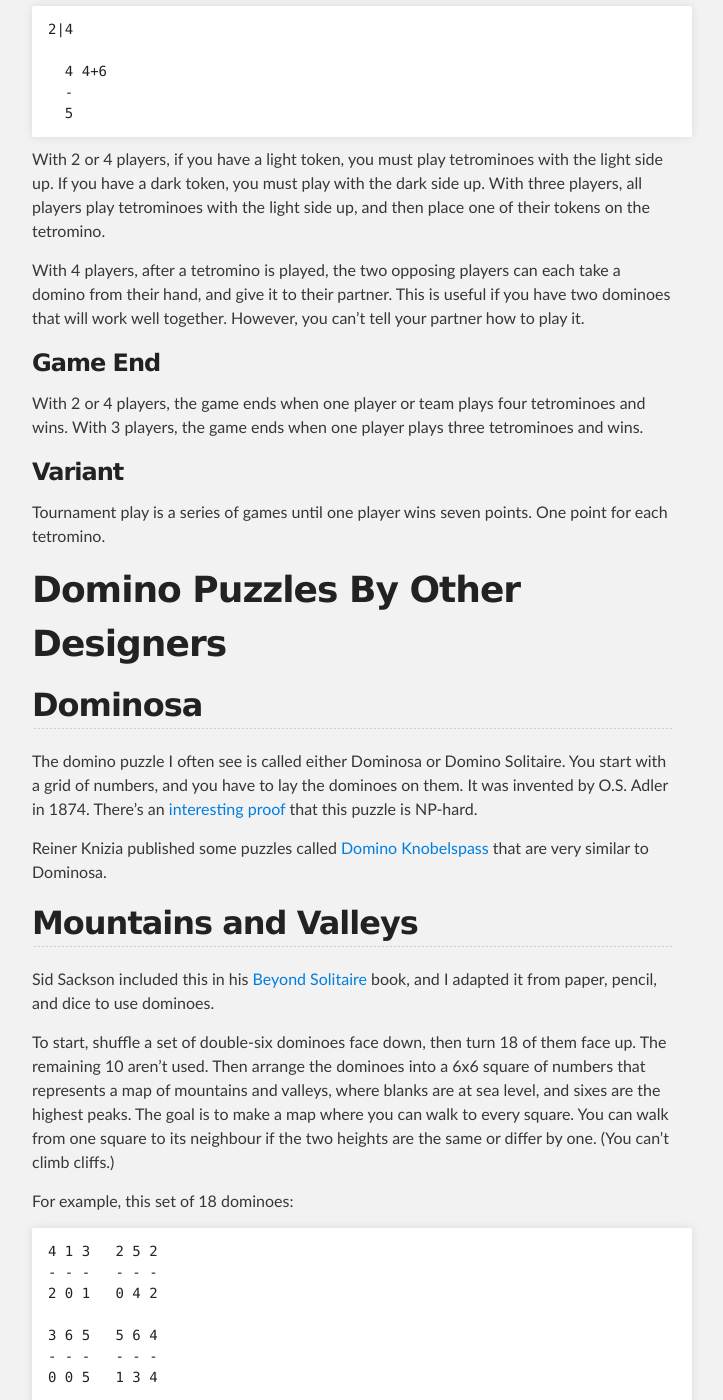
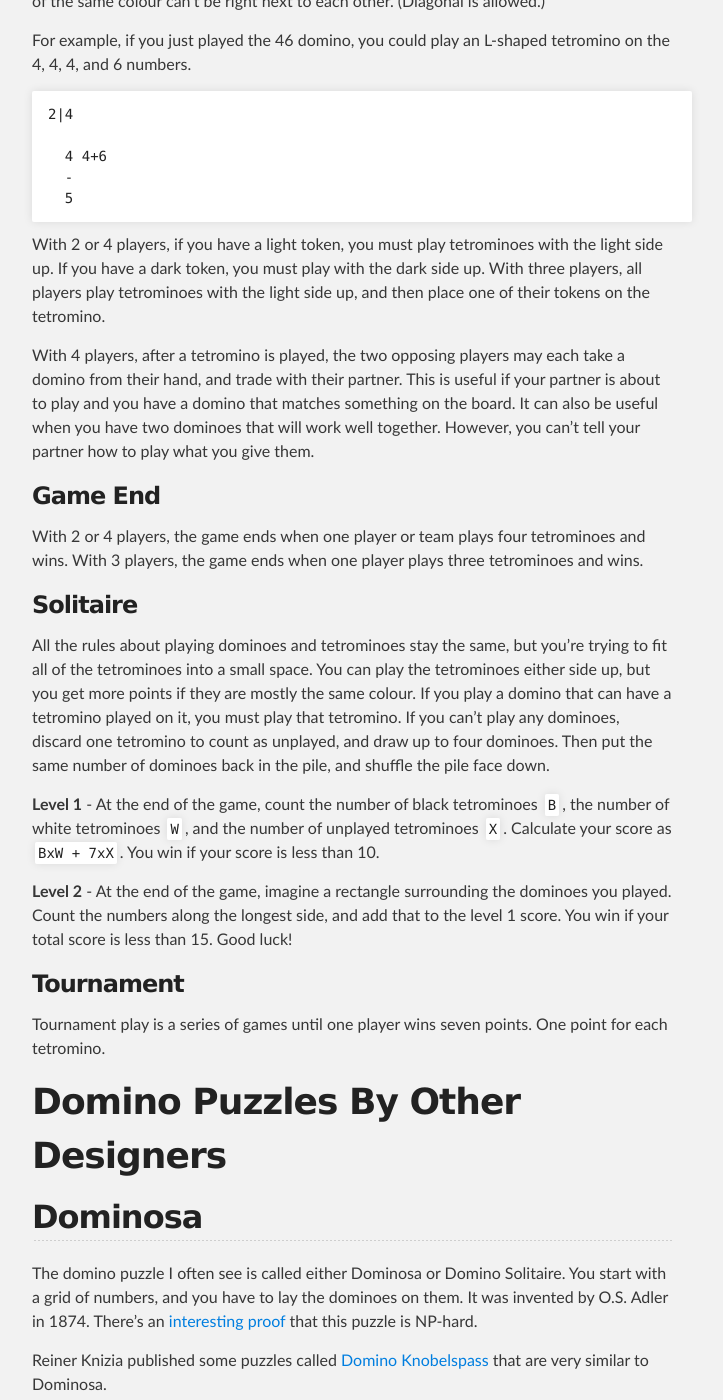
Before and after one commit to donkirkby/donimoes, a Jekyll site: the page built from docs/rules.md, in a window 1280 px wide and 1400 px high, scrolled down 16514 px. Shown: the whole window, without its empty margins (288-1011 px from the left). Built offline with Jekyll 4.4.1, drawn with Linux system fonts in a browser that asks for light colours; some of the changed text lies outside the part shown.

Commit message:
Add solitaire rules for Tetradominoes.

```diff
--- a/docs/rules.md
+++ b/docs/rules.md
@@ -2,7 +2,7 @@
 title: The Rules of Donimoes
 ---
 
-# Donimoes: New Games and Puzzles #
+# Donimoes: New Games and Puzzles
 When I tell people that I like domino games, they are often surprised to hear
 that you can do more than just match the numbers. If you look in a book of
 games, often with Mr. Hoyle's name on the cover, you might also find All Fives.
@@ -16,7 +16,7 @@ broaden your horizons beyond a chain of dominoes with matching numbers:
     to each other.
 * **Capturing Donimoes** is a puzzle I designed where you have to collect all the
     dominoes by sliding matching numbers next to each other.
-* **Tetradominoes** is a game I designed for two to four players where you play
+* **Tetradominoes** is a game I designed for one to four players where you play
     matching dominoes in a grid, then try to play the tetromino shapes on top.
 * **Mountains and Valleys** is a solitaire game by Sid Sackson where you have to
     lay out a map that you can hike on. I adapted it from paper, pencil, and
@@ -585,6 +585,9 @@ Tetradominoes is my attempt to do that.
 ## Tetradominoes
 Play matching dominoes in a grid, then try to play the tetromino shapes on top.
 
+### Players
+1 to 4 (See the solitaire rules at the end.)
+
 ### Equipment
 * a set of dominoes from double blank to double six
 * a set of tokens (small chips or cubes that are small enough to fit on top of a
@@ -681,17 +684,35 @@ the light side up. If you have a dark token, you must play with the dark side
 up. With three players, all players play tetrominoes with the light side up, and
 then place one of their tokens on the tetromino.
 
-With 4 players, after a tetromino is played, the two opposing players can each
-take a domino from their hand, and give it to their partner. This is useful if
-you have two dominoes that will work well together. However, you can't tell your
-partner how to play it.
+With 4 players, after a tetromino is played, the two opposing players may each
+take a domino from their hand, and trade with their partner. This is useful if
+your partner is about to play and you have a domino that matches something on
+the board. It can also be useful when you have two dominoes that will work well
+together. However, you can't tell your partner how to play what you give them.
 
 ### Game End
 With 2 or 4 players, the game ends when one player or team plays four
 tetrominoes and wins. With 3 players, the game ends when one player plays three
 tetrominoes and wins.
 
-### Variant
+### Solitaire
+All the rules about playing dominoes and tetrominoes stay the same, but you're
+trying to fit all of the tetrominoes into a small space. You can play the
+tetrominoes either side up, but you get more points if they are mostly the same
+colour. If you play a domino that can have a tetromino played on it, you must
+play that tetromino. If you can't play any dominoes, discard one tetromino to
+count as unplayed, and draw up to four dominoes. Then put the same number of
+dominoes back in the pile, and shuffle the pile face down.
+
+**Level 1** - At the end of the game, count the number of black tetrominoes `B`,
+the number of white tetrominoes `W`, and the number of unplayed tetrominoes `X`.
+Calculate your score as `BxW + 7xX`. You win if your score is less than 10.
+
+**Level 2** - At the end of the game, imagine a rectangle surrounding the
+dominoes you played. Count the numbers along the longest side, and add that to
+the level 1 score. You win if your total score is less than 15. Good luck!
+
+### Tournament
 Tournament play is a series of games until one player wins seven points. One
 point for each tetromino.
 
```
Also changed, not shown: docs/index.md (+1 -1 lines), README.md.
